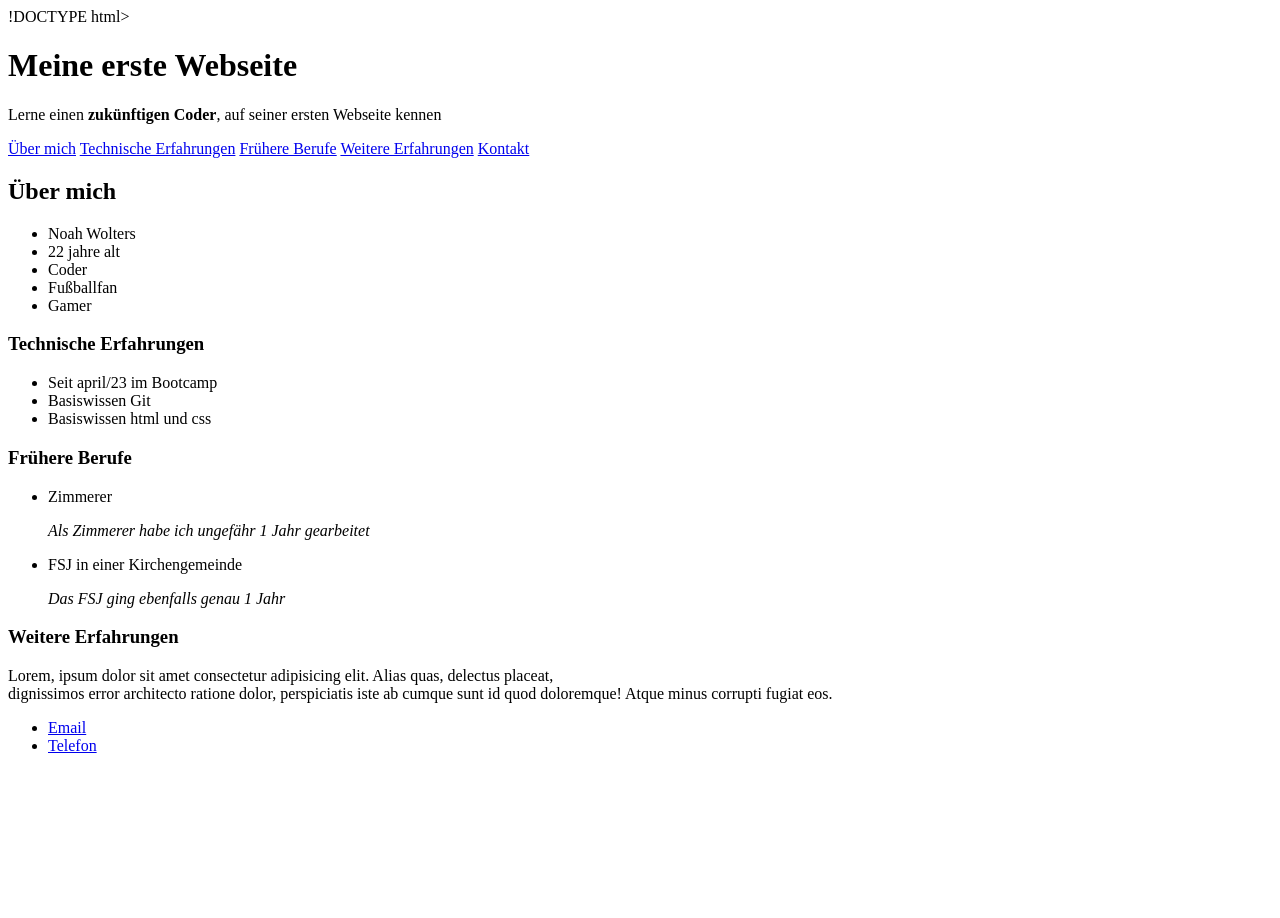
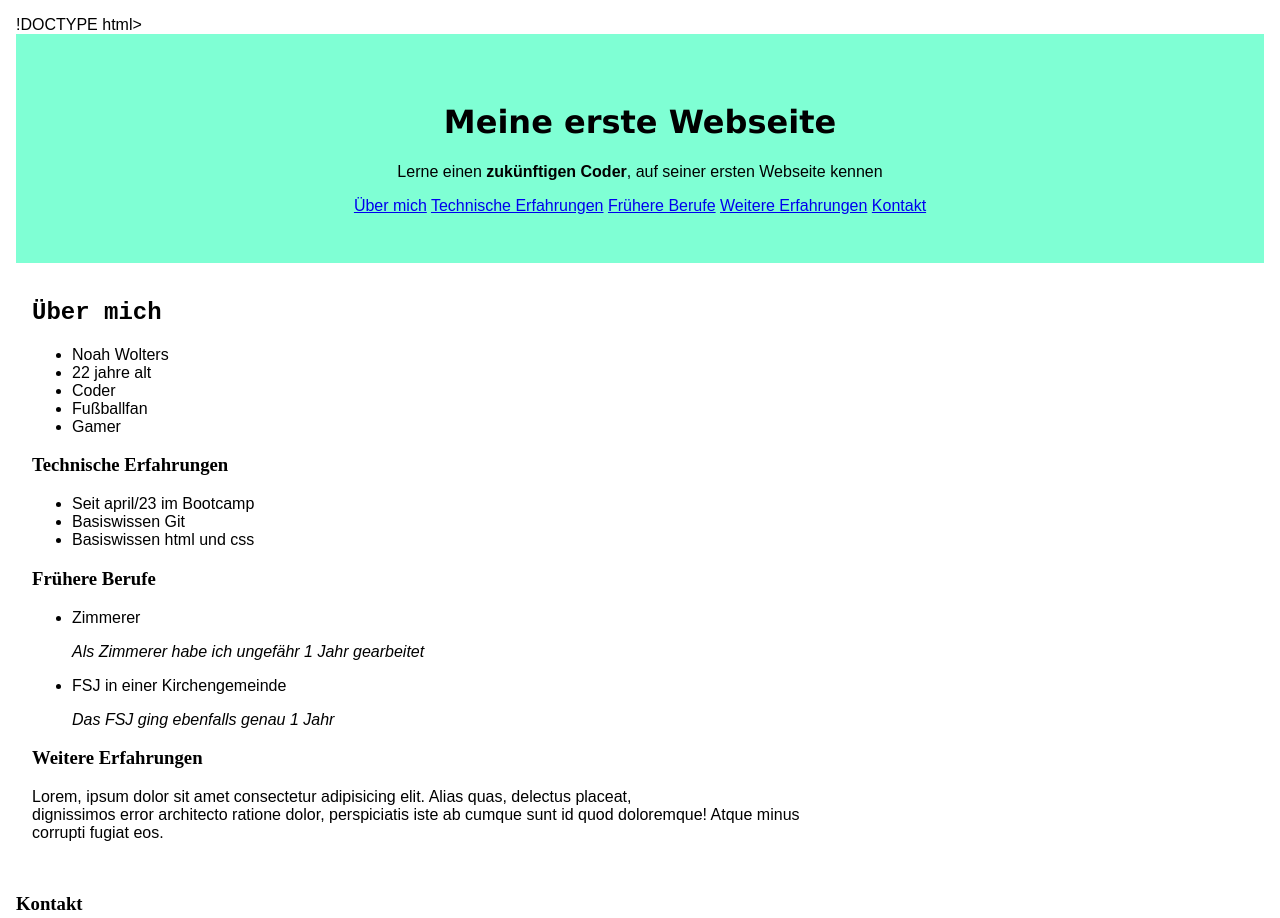
Before and after one commit to NoahWolters/first-steps-with-git, a plain HTML site: page html-task/index.html in a window 1280 px wide. Shown: the top 918 px of the page. Before the commit the page ends 800 px from the top, so only its background shows below. Drawn offline with Linux system fonts and the light colour scheme.

Commit message:
kontakt commit

```diff
--- a/html-task/index.html
+++ b/html-task/index.html
@@ -8,6 +8,7 @@
     <title>Erste Webseite von Noah Wolters</title>
     <meta name="description" content="Das ist die erste Webseite von Noah Wolters">
     <meta name="author" content="Noah Wolters">
+    <link rel="stylesheet" href="style.css">
 </head>
 
 <body>
@@ -61,6 +62,7 @@
 
     </main>
     <footer id="Kontakt">
+        <h3>Kontakt</h3>
         <ul>
             <li><a href="mailto:woltersnoah3@gmail.com">Email</a> </li>
             <li><a href="tel:01555415">Telefon</a></li>
--- a/html-task/style.css
+++ b/html-task/style.css
@@ -0,0 +1,29 @@
+* {
+  box-sizing: border-box;
+}
+body {
+  margin: 0px;
+  padding: 16px;
+}
+* {
+  font-family: Arial, Helvetica, sans-serif;
+}
+h1 {
+  font-family: Verdana, Geneva, Tahoma, sans-serif;
+}
+h2 {
+  font-family: "Courier New", Courier, monospace;
+}
+h3 {
+  font-family: "Times New Roman", Times, serif;
+}
+main {
+  max-width: 800px;
+  margin: 0;
+  padding: 16px;
+}
+header {
+  text-align: center;
+  background-color: aquamarine;
+  padding: 48px 16px;
+}
```
